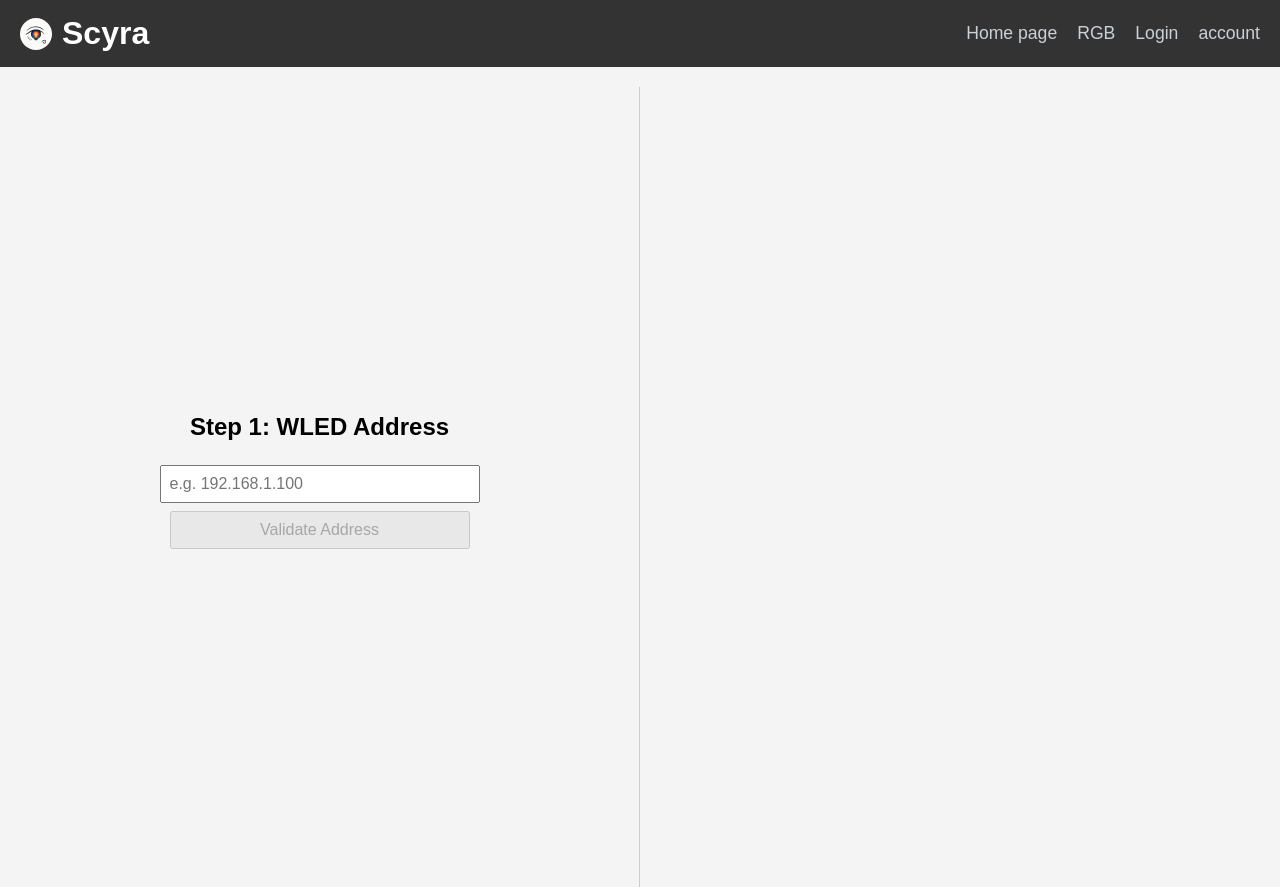
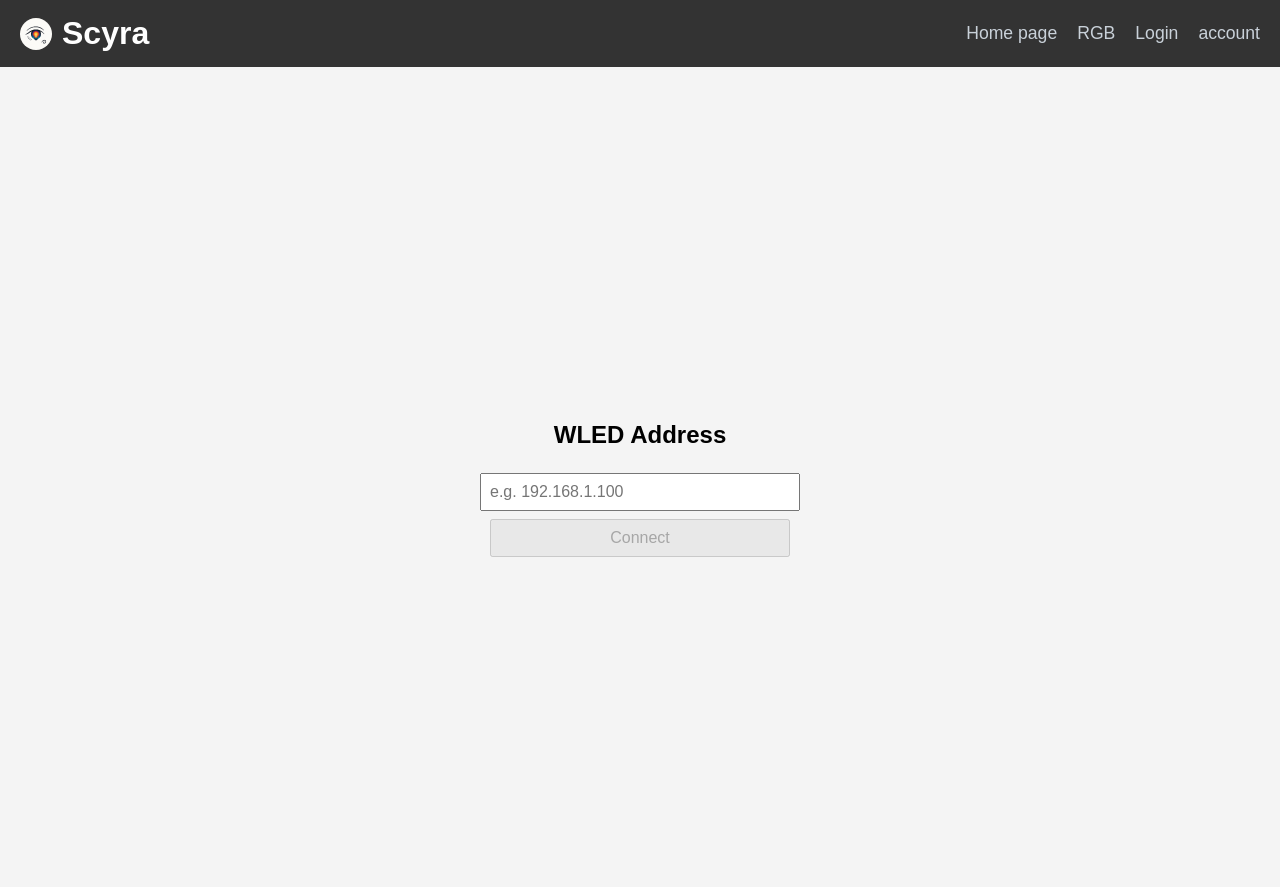
Before and after one commit to wenkow2k515/Scyra-WLED-RGB-group-project, a Flask app: page /rbg in a window 1280 px wide. Run offline with Flask 3, Linux system fonts and the light colour scheme.

Commit message:
Removed grouping section, fixed bugs
The grouping section is now done automatically without user input making it easier for beginners to use.

```diff
--- a/app/templates/rgb.html
+++ b/app/templates/rgb.html
@@ -12,25 +12,20 @@
           height: 100%;
           font-family: Arial, sans-serif;
       }
+      /* Center a single pane */
       .setup-container {
           display: flex;
-          flex-direction: row;
+          justify-content: center;
+          align-items: center;
           width: 100vw;
           height: 100vh;
       }
       .setup-pane {
-          width: 50%;
-          height: 100%;
-          display: flex;
-          flex-direction: column;
-          justify-content: center;
-          align-items: center;
+          width: 100%;
+          max-width: 400px;
           padding: 2rem;
           box-sizing: border-box;
-          border-right: 1px solid #ccc;
-      }
-      .setup-pane:last-child {
-          border-right: none;
+          text-align: center;
       }
       .setup-pane h2 {
           margin-bottom: 1rem;
@@ -78,28 +92,19 @@
 
 {% block content %}
 
-<!-- Setup Phase -->
+<!-- Setup Phase: single centered pane -->
 <div id="setup" class="setup-container">
-  <!-- Step 1: WLED IP -->
-  <div id="step1" class="setup-pane">
-      <h2>Step 1: WLED Address</h2>
+  <div class="setup-pane">
+      <h2>WLED Address</h2>
       <input type="text" id="wledAddress" placeholder="e.g. 192.168.1.100">
-      <button id="checkBtn" disabled>Validate Address</button>
+      <button id="checkBtn" disabled>Connect</button>
       <p id="checkMsg"></p>
-  </div>
-
-  <!-- Step 2: Group Size -->
-  <div id="step2" class="setup-pane hidden">
-      <h2>Step 2: Group Size</h2>
-      <input type="number" id="groupSize" min="1" placeholder="LEDs per group" disabled>
-      <button id="toEditor" disabled>Proceed</button>
-      <p id="divMsg"></p>
   </div>
 </div>
 
 <!-- Editor Phase -->
 <div id="editor" class="hidden">
-  <h2>Step 3: Build Your Preset</h2>
+  <h2>Build Your Preset</h2>
 
   <div class="color-grid" id="grid"></div>
 
```
Also changed, not shown: other parts of app/templates/rgb.html (+30 -6 lines).
